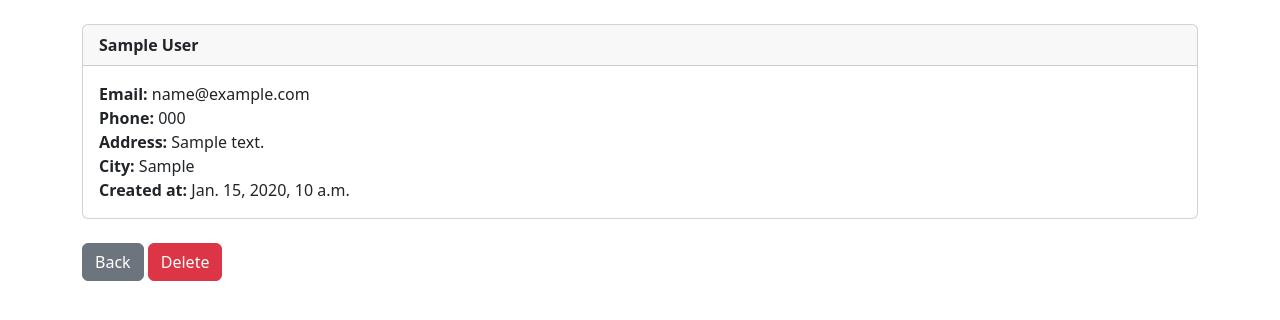
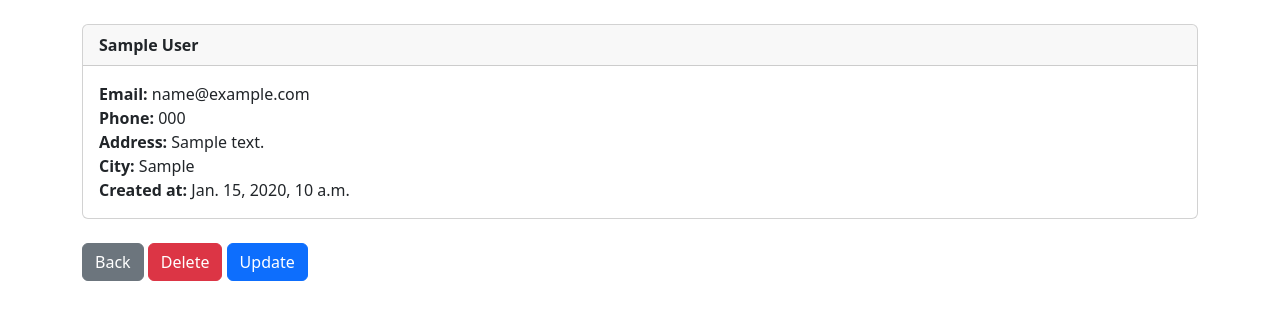
Before and after one commit to ccaicedo09/Django-CRM, a Django app: page /customer/1 in a window 1280 px wide. Shown: the part 56-376 px from the top of the page. Run offline with Django 5.2, Linux system fonts and the light colour scheme; a user stored in the database is signed in; tables that the repository leaves empty hold one stand-in row (values such as "Sample post").

Commit message:
Project endedgit status!

```diff
--- a/dcrm/website/templates/add_customer.html
+++ b/dcrm/website/templates/add_customer.html
@@ -11,7 +11,7 @@
 	{{ form.as_p }}
 
 <br/>
-  <button type="submit" class="btn btn-secondary">Add Customer</button>
+  <button type="submit" class="btn btn-success">Add Customer</button>
    <a href="{% url 'home' %}" class="btn btn-secondary">Back</a>
 
 </form>
--- a/dcrm/website/templates/customer.html
+++ b/dcrm/website/templates/customer.html
@@ -21,5 +21,6 @@
 <br/>
 <a href="{% url 'home' %}" class="btn btn-secondary">Back</a>
 <a href="{% url 'delete_customer' customer.id %}" class="btn btn-danger">Delete</a>
+<a href="{% url 'update_customer' customer.id %}" class="btn btn-primary">Update</a>
 
 {% endblock %}
--- a/dcrm/website/urls.py
+++ b/dcrm/website/urls.py
@@ -8,5 +8,6 @@ urlpatterns = [
     path('register/', views.register_user, name='register'),
     path('customer/<int:pk>', views.customer_record, name='customer'),
     path('delete_customer/<int:pk>', views.delete_customer, name='delete_customer'),
-    path('add_customer/', views.add_customer, name='add_customer')
+    path('add_customer/', views.add_customer, name='add_customer'),
+    path('update_customer/<int:pk>', views.update_customer, name='update_customer')
 ]
--- a/dcrm/website/views.py
+++ b/dcrm/website/views.py
@@ -76,3 +76,17 @@ def add_customer(request):
     else:
         messages.success(request, "You must be logged in to view this page!")
         return redirect('home')
+
+
+def update_customer(request, pk):
+    if request.user.is_authenticated:
+        current_customer = Customers.objects.get(id=pk)
+        form = AddCustomer(request.POST or None, instance=current_customer)
+        if form.is_valid():
+            form.save()
+            messages.success(request, "Customer has been updated!")
+            return redirect('home')
+        return render(request, 'update_customer.html', {'form':form})
+    else:
+        messages.success(request, "You must be logged in to view this page!")
+        return redirect('home')
```
